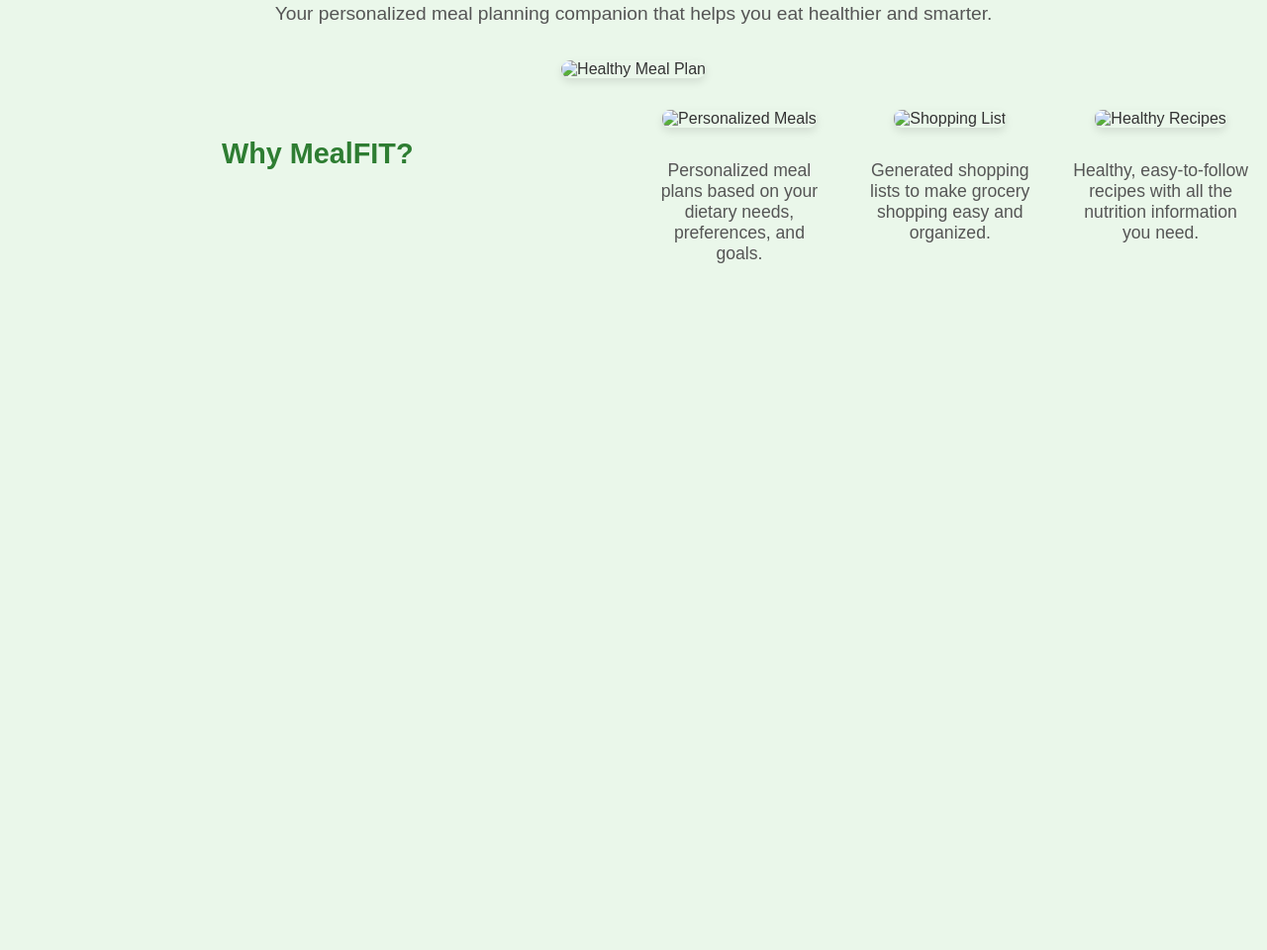
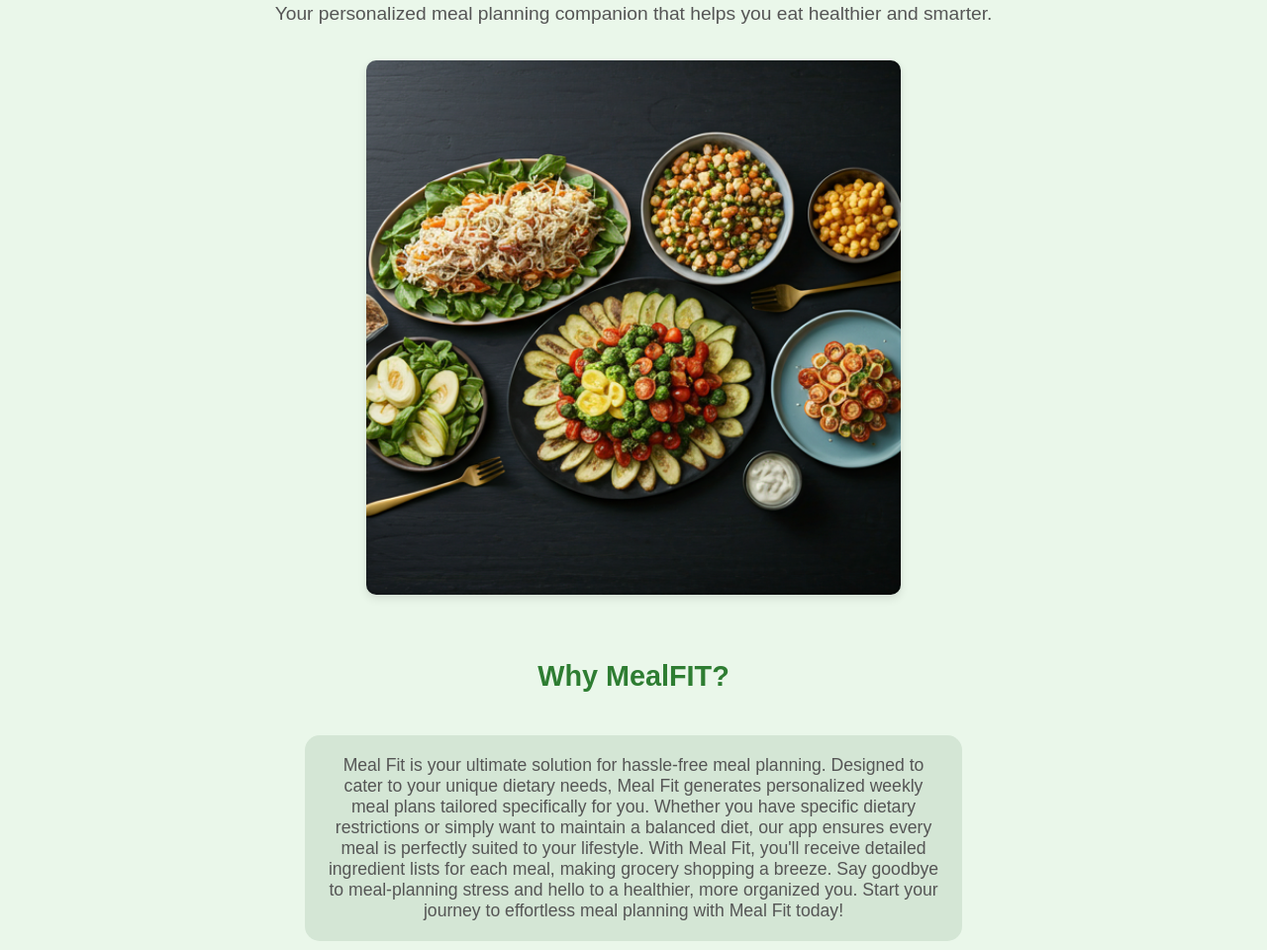
Before and after one commit to AlliVictor/COMP-3504-Project-Meal-Fit, a website: page index.html in a window 1280 px wide. Shown: the part 252-1212 px from the top of the page at 99% size. Before the commit the page ends 800 px from the top, so only its background shows below. Drawn offline with Linux system fonts and the light colour scheme.

Commit message:
Home page Css Complete

```diff
--- a/scripts/mealapp.js
+++ b/scripts/mealapp.js
@@ -21,22 +21,29 @@
       <section class="intro">
                              <h2>Welcome to MealFIT</h2>
                              <p>Your personalized meal planning companion that helps you eat healthier and smarter.</p>
-                             <img src="meal-plan-image.jpg" alt="Healthy Meal Plan" class="intro-image">
+                             <img src="./images/kkmm.png" alt="Healthy Meal Plan" width="540" height="326"  class="intro-image">
                          </section>
 
+                        <h3 class="whymealfit">Why MealFIT?</h3>
+                         <p class="homepagedescription">
+                              Meal Fit is your ultimate solution for hassle-free meal planning. Designed to cater to your unique dietary needs,
+                              Meal Fit generates personalized weekly meal plans tailored specifically for you. Whether you have specific dietary
+                              restrictions or simply want to maintain a balanced diet, our app ensures every meal is perfectly suited to your lifestyle.
+                              With Meal Fit, you'll receive detailed ingredient lists for each meal, making grocery shopping a breeze. Say goodbye to
+                               meal-planning stress and hello to a healthier, more organized you. Start your journey to effortless meal planning with Meal Fit today!
+                         </p>
+
                          <section class="features">
-                             <h3>Why MealFIT?</h3>
+                             <div class="feature-container">
                              <div class="feature-item">
-                                 <img src="personalized-meals.jpg" alt="Personalized Meals" class="feature-image">
-                                 <p>Personalized meal plans based on your dietary needs, preferences, and goals.</p>
+                                <img src="./images/personalized-meals.jpg" alt="Personalized Meals" class="feature-image">
+                                <p>Personalized meal plans based on your dietary needs.</p>
                              </div>
+
                              <div class="feature-item">
-                                 <img src="shopping-list.jpg" alt="Shopping List" class="feature-image">
-                                 <p>Generated shopping lists to make grocery shopping easy and organized.</p>
+                                 <img src="./images/healthy-recipes.jpg" alt="Healthy Recipes" class="feature-image">
+                                 <p>Healthy, easy-to-follow recipes with all the nutrition information you need.</p>
                              </div>
-                             <div class="feature-item">
-                                 <img src="healthy-recipes.jpg" alt="Healthy Recipes" class="feature-image">
-                                 <p>Healthy, easy-to-follow recipes with all the nutrition information you need.</p>
                              </div>
                          </section>
     `;
--- a/styles/main.css
+++ b/styles/main.css
@@ -51,6 +51,7 @@
 .intro {
     text-align: center;
     margin-bottom: 2em;
+    padding-bottom: 30px;
 }
 
 .intro h2 {
@@ -74,15 +75,18 @@
 /* Features Section */
 .features {
     display: flex;
-    justify-content: space-between;
+    justify-content: center;
+    align-items: center;
     gap: 30px;
     margin-bottom: 3em;
+    padding-top: 60px;
 }
 
-.features h3 {
+.whymealfit {
     font-size: 1.8em;
     text-align: center;
-    width: 100%;
+    width: 30%;
+    margin: 0 auto; /* Centers the element horizontally */
     margin-bottom: 1.5em;
     color: #2e7d32;
 }
@@ -90,6 +94,13 @@
 .feature-item {
     width: 30%;
     text-align: center;
+}
+
+.feature-container {
+    display: flex;
+    justify-content: center;
+    align-items: flex-start;
+    gap: 1em;
 }
 
 .feature-image {
@@ -105,44 +116,23 @@
     color: #555;
 }
 
-/* Call to Action Section */
-.call-to-action {
-    text-align: center;
-    background-color: #2e7d32;
-    padding: 2em;
-    border-radius: 8px;
-    color: white;
+.homepagedescription {
+    width: 50%;
+    font-size: 1.1em;
+    color: #555;
+    border: 0px solid #006400; /* Thick, dark green border */
+    border-radius: 15px; /* Rounds the corners */
+    background-color: #d4e6d5; /* Softer green background */
+    margin: 0 auto; /* Centers the block element horizontally */
+    text-align: center; /* Centers text inside the container */
+    padding: 20px; /* Adds padding inside the container */
 }
 
-.call-to-action h3 {
-    font-size: 1.8em;
-    margin-bottom: 1em;
+.homepagedescription p {
+    width: 30%; /* Set the width of the paragraph */
+    margin: 0 auto; /* Centers the paragraph inside the container */
 }
 
-.call-to-action p {
-    font-size: 1.2em;
-    margin-bottom: 1.5em;
-}
-
-.cta-button {
-    padding: 1em 2em;
-    background-color: #66bb6a;
-    color: white;
-    font-size: 1.2em;
-    font-weight: bold;
-    border: none;
-    border-radius: 5px;
-    cursor: pointer;
-    transition: background-color 0.3s;
-}
-
-.cta-button:hover {
-    background-color: #338a3e;
-}
-
-.cta-button:focus {
-    outline: none;
-}
 
 /* Responsive Design */
 @media (max-width: 768px) {
@@ -152,7 +142,7 @@
     }
 
     .feature-item {
-        width: 80%;
+        width: 70%;
         margin-bottom: 2em;
     }
 
```
Also changed, not shown: images/healthy-recipes.jpg (added), images/kkmm.png (added), images/personalized-meals.jpg (added).
